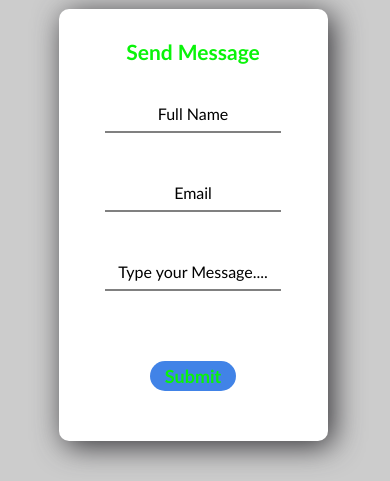
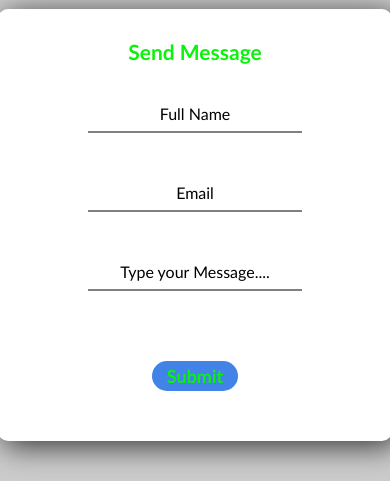
Before and after one commit to sudip22-p/contact_us_page, a plain HTML site: page index.html in a window 390 px wide. Shown: the part 756-1237 px from the top of the page. Drawn offline with Linux system fonts and the light colour scheme.

Commit message:
Update style.css

```diff
--- a/style.css
+++ b/style.css
@@ -168,7 +168,7 @@ body{
         grid-template-columns:repeat(1,1fr);
     }
     .right-box{
-        width: 90%;
+        width: 95vw;
     }
     .right-box form{
         font-size: 16px;
@@ -177,7 +177,7 @@ body{
         font-size: 21px;
     }
     .right-box form input{
-        width: 45vw;
+        width: 55vw;
         height: 35px;
         font-size: 16px;
     }
```
